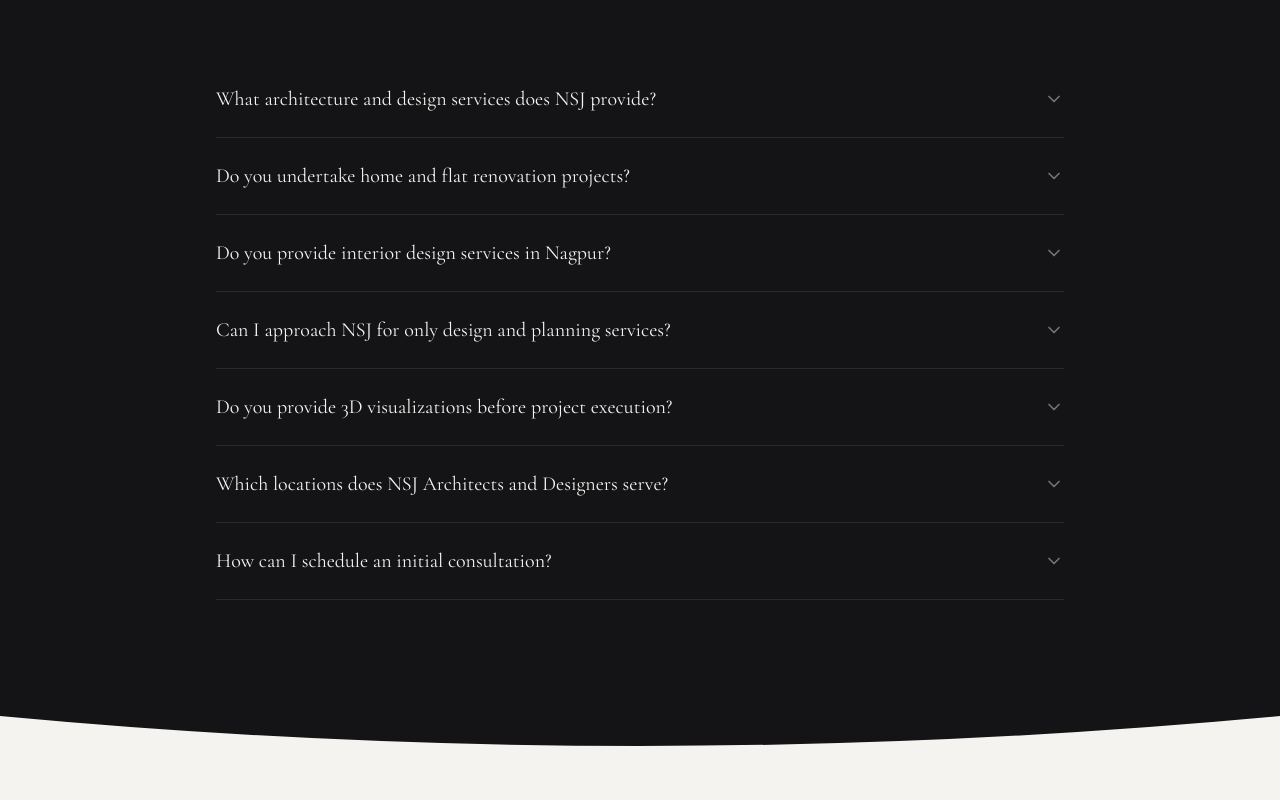
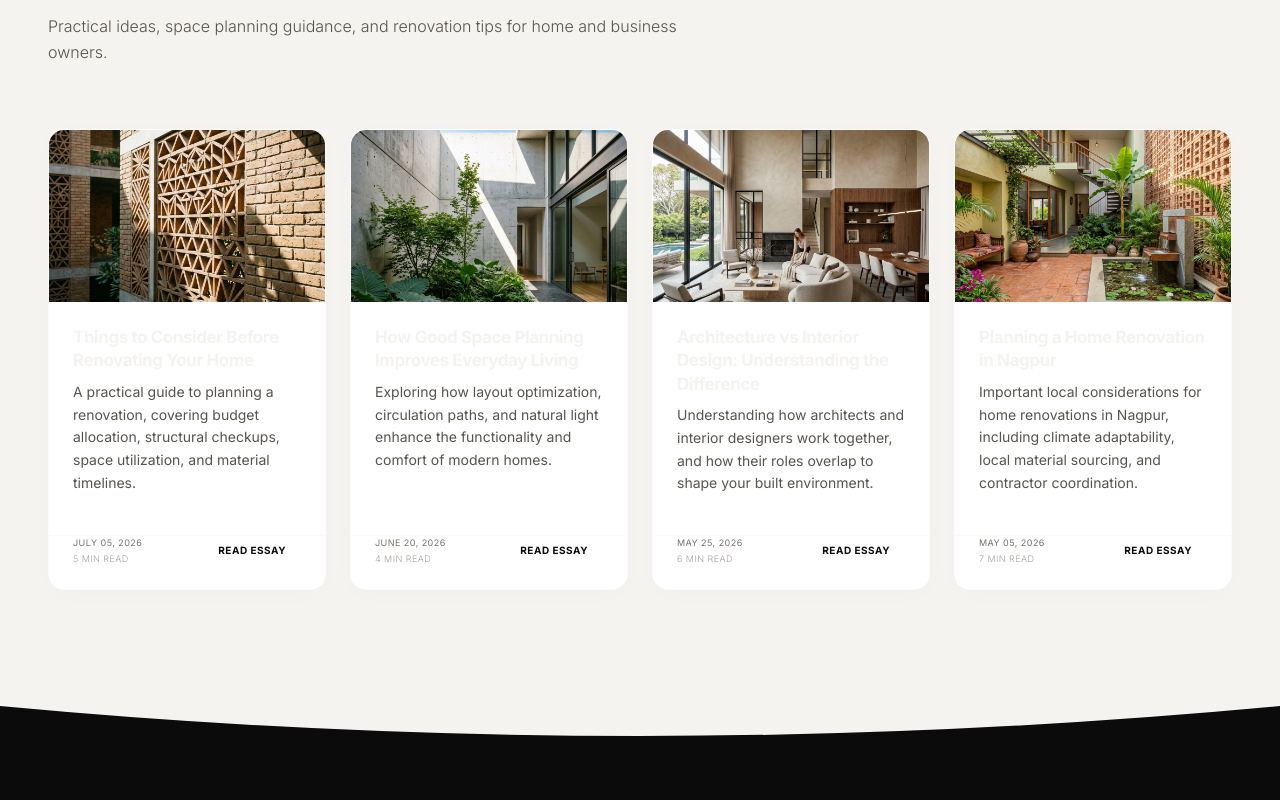
Before and after one commit to korderushi07/NSJ-Website, a Next.js app: page / in a window 1280 px wide. Shown: the part 7780-8580 px from the top of the page. Built offline with nearby package versions, Linux system fonts and the light colour scheme.

Commit message:
layout fixes

```diff
--- a/src/app/page.tsx
+++ b/src/app/page.tsx
@@ -33,9 +33,9 @@ export default function Home() {
         <Process />
         <Founder />
         <Testimonials />
-        <FAQ />
         <Insights />
         <ContactSection />
+        <FAQ />
       </main>
       <Footer />
     </>
--- a/src/components/sections/faq.tsx
+++ b/src/components/sections/faq.tsx
@@ -67,7 +67,7 @@ export function FAQ() {
         </Accordion>
       </div>
 
-      {/* Bottom curved SVG divider transitioning to Insights bg (#F5F3EF) */}
+      {/* Bottom curved SVG divider transitioning to Footer bg (#0B0B0C) */}
       <div className="absolute bottom-0 left-0 w-full overflow-hidden leading-none z-20">
         <svg
           className="relative block w-full h-[40px] md:h-[60px]"
@@ -75,7 +75,7 @@ export function FAQ() {
           preserveAspectRatio="none"
           xmlns="http://www.w3.org/2000/svg"
         >
-          <path d="M0,0 Q720,100 1440,0 L1440,100 L0,100 Z" fill="#F5F3EF" />
+          <path d="M0,0 Q720,100 1440,0 L1440,100 L0,100 Z" fill="#0B0B0C" />
         </svg>
       </div>
     </section>
```
